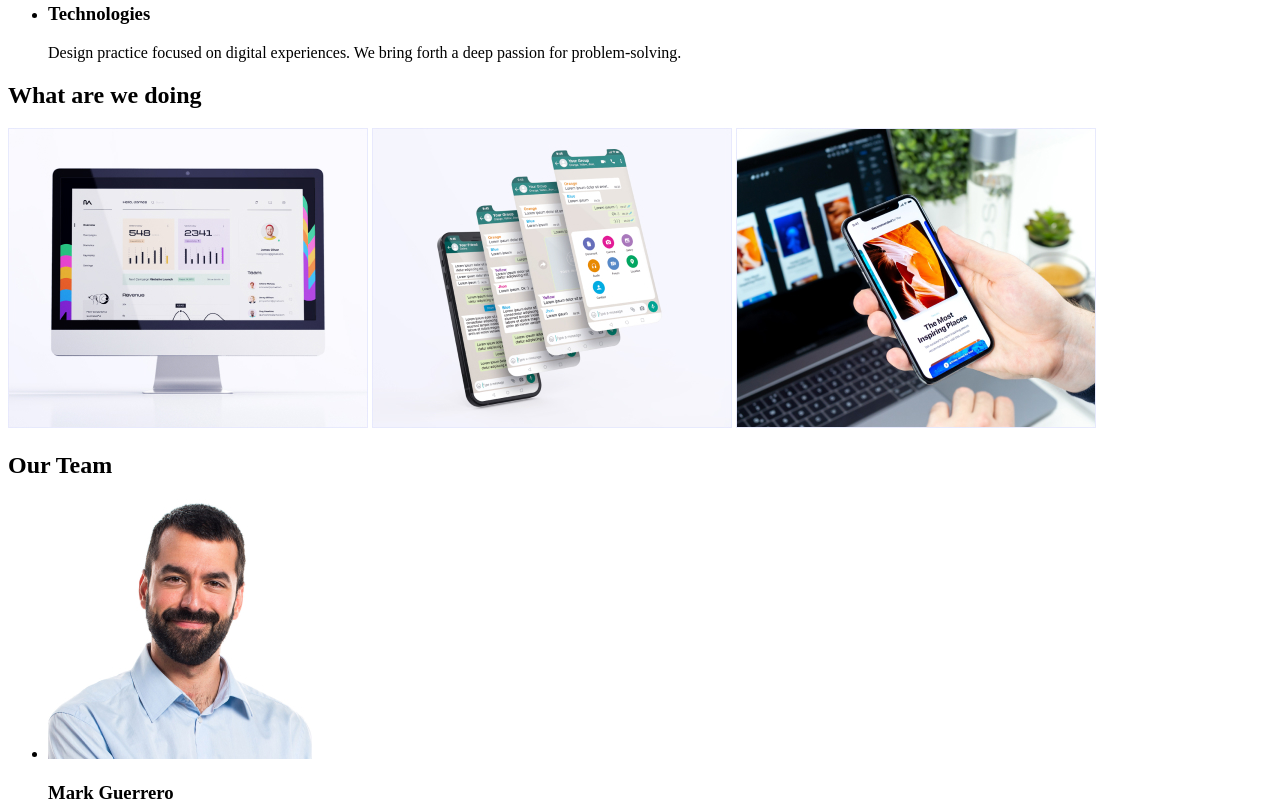
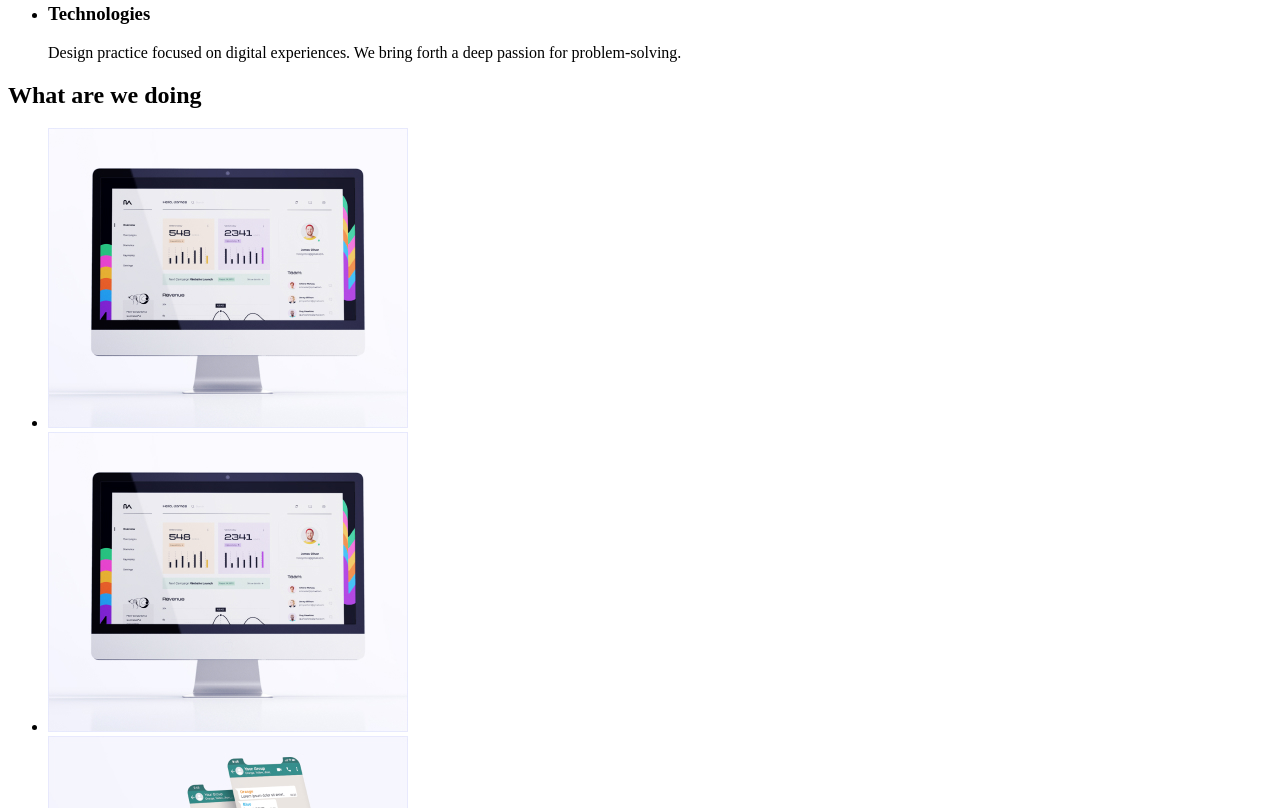
Before and after one commit to Skaro2336/goit-markup-hw-01, a plain HTML site: page index.html in a window 1280 px wide. Shown: the part 532-1340 px from the top of the page. Drawn offline with Linux system fonts and the light colour scheme.

Commit message:
update index html file

```diff
--- a/index.html
+++ b/index.html
@@ -65,9 +65,40 @@
       </section>
       <section>
         <h2>What are we doing</h2>
-        <img src="./images/img1.jpg" alt="picture1" width="360" height="300" />
-        <img src="./images/img2.jpg" alt="picture2" width="360" height="300" />
-        <img src="./images/img3.jpg" alt="picture3" width="360" height="300" />
+        <ul>
+          <li>
+            <img
+              src="./images/img1.jpg"
+              alt="picture1"
+              width="360"
+              height="300"
+            />
+          </li>
+          <li>
+            <img
+              src="./images/img1.jpg"
+              alt="picture1"
+              width="360"
+              height="300"
+            />
+          </li>
+          <li>
+            <img
+              src="./images/img2.jpg"
+              alt="picture2"
+              width="360"
+              height="300"
+            />
+          </li>
+          <li>
+            <img
+              src="./images/img3.jpg"
+              alt="picture3"
+              width="360"
+              height="300"
+            />
+          </li>
+        </ul>
       </section>
 
       <section>
```
